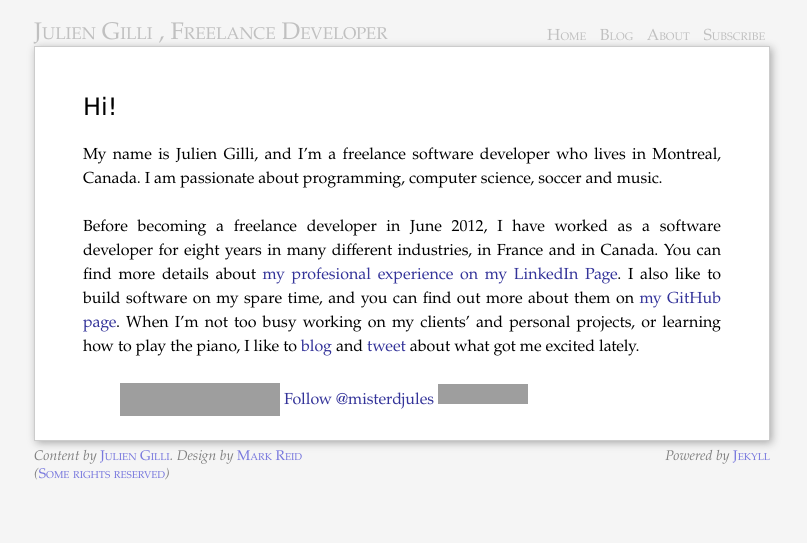
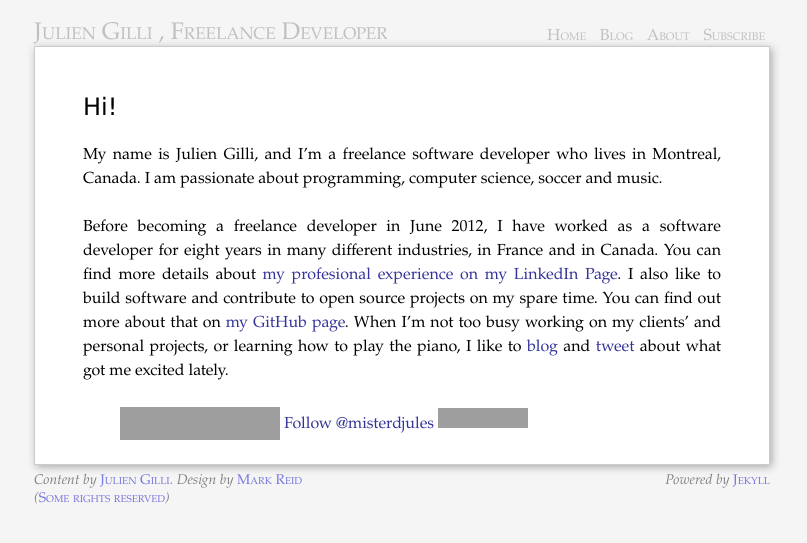
Before and after one commit to misterdjules/homepage, a Jekyll site: the page built from jekyll_version/about.md, in a window 1280 px wide, cut to the strip 0-543 px from the top of the page. Shown: the whole strip, without its empty margins (238-1045 px from the left). Built offline with Jekyll 4.4.1, drawn with Linux system fonts in a browser that asks for light colours; comment, search, counter and statistics services are not loaded; grey boxes are pictures that could not be loaded.

Commit message:
Added a mention of open source contributions in the about page.

```diff
--- a/jekyll_version/about.md
+++ b/jekyll_version/about.md
@@ -11,6 +11,6 @@ I am passionate about programming, computer science, soccer and music.
 
 Before becoming a freelance developer in June 2012, I have worked as a software developer for eight years in many different industries,
 in France and in Canada. You can find more details about [my profesional experience on my LinkedIn Page](http://ca.linkedin.com/in/jgilli).
-I also like to build software on my spare time, and you can find out more about them on [my GitHub page](https://github.com/misterdjules).
+I also like to build software and contribute to open source projects on my spare time. You can find out more about that on [my GitHub page](https://github.com/misterdjules).
 When I'm not too busy working on my clients' and personal projects, or learning how to play the piano, I like to [blog](/blog.html)
 and [tweet](https://twitter.com/misterdjules) about what got me excited lately.
```
